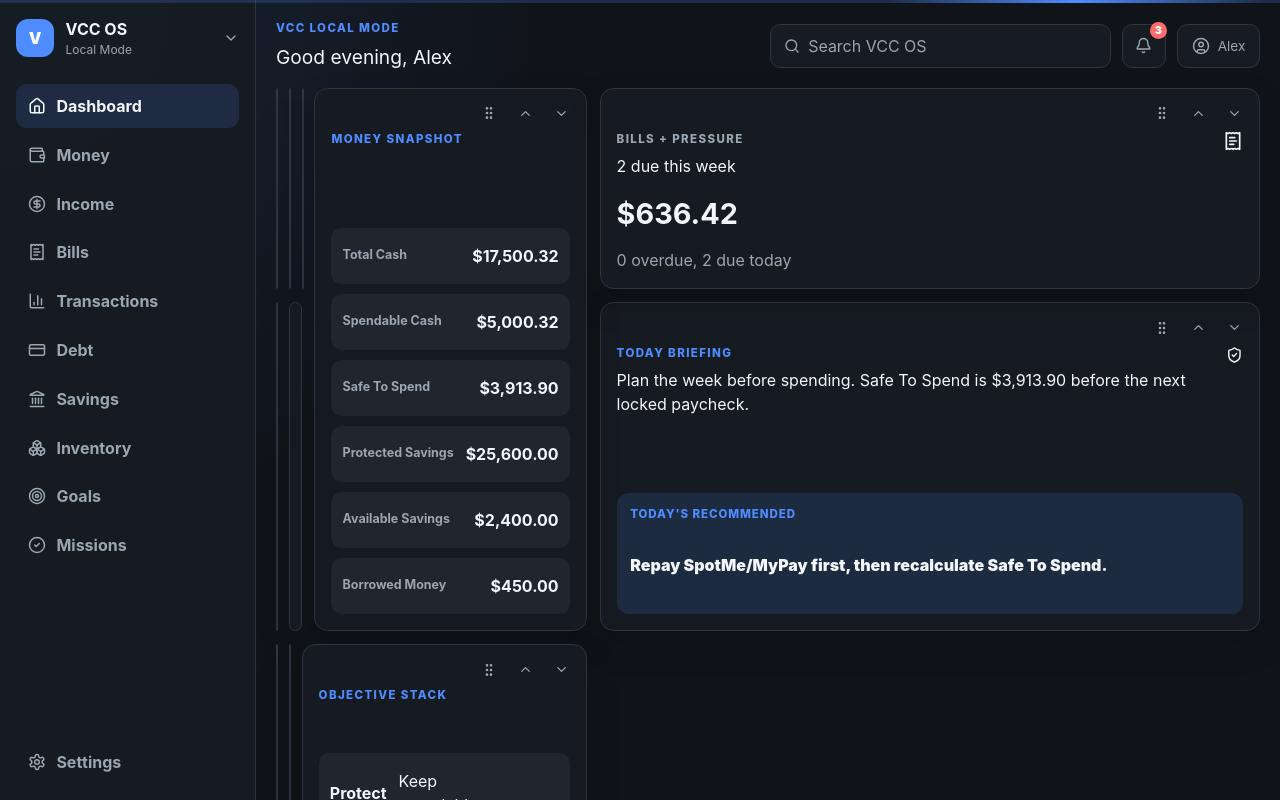
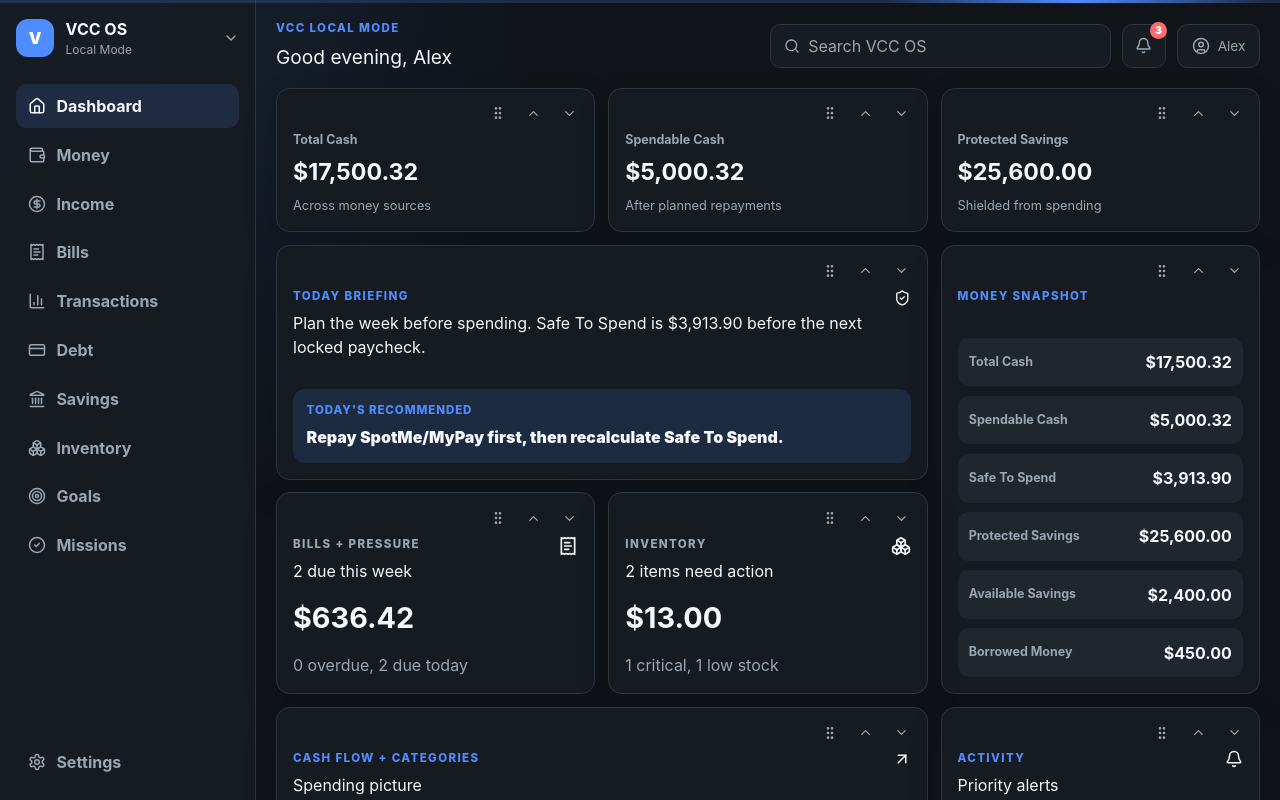
Before and after one commit to itwizzle21-CYBER/vcc-os, a React (Vite) app: page / in a window 1280 px wide. Shown: the top 800 px of the page. Built offline with nearby package versions, Linux system fonts and the light colour scheme.

Commit message:
Fix desktop widget grid placement

```diff
--- a/src/components/dashboard/Dashboard.tsx
+++ b/src/components/dashboard/Dashboard.tsx
@@ -41,7 +41,7 @@ export default function Dashboard({
     },
     {
       id: "command",
-      className: "widget-wide command-panel",
+      className: "widget-wide",
       content: (
         <a href="/missions" className="widget-link">
           <div className="panel-heading"><div><p className="eyebrow">Today Briefing</p><h2>{decisionState.todayBriefing}</h2></div><ShieldCheck size={20} /></div>
```
